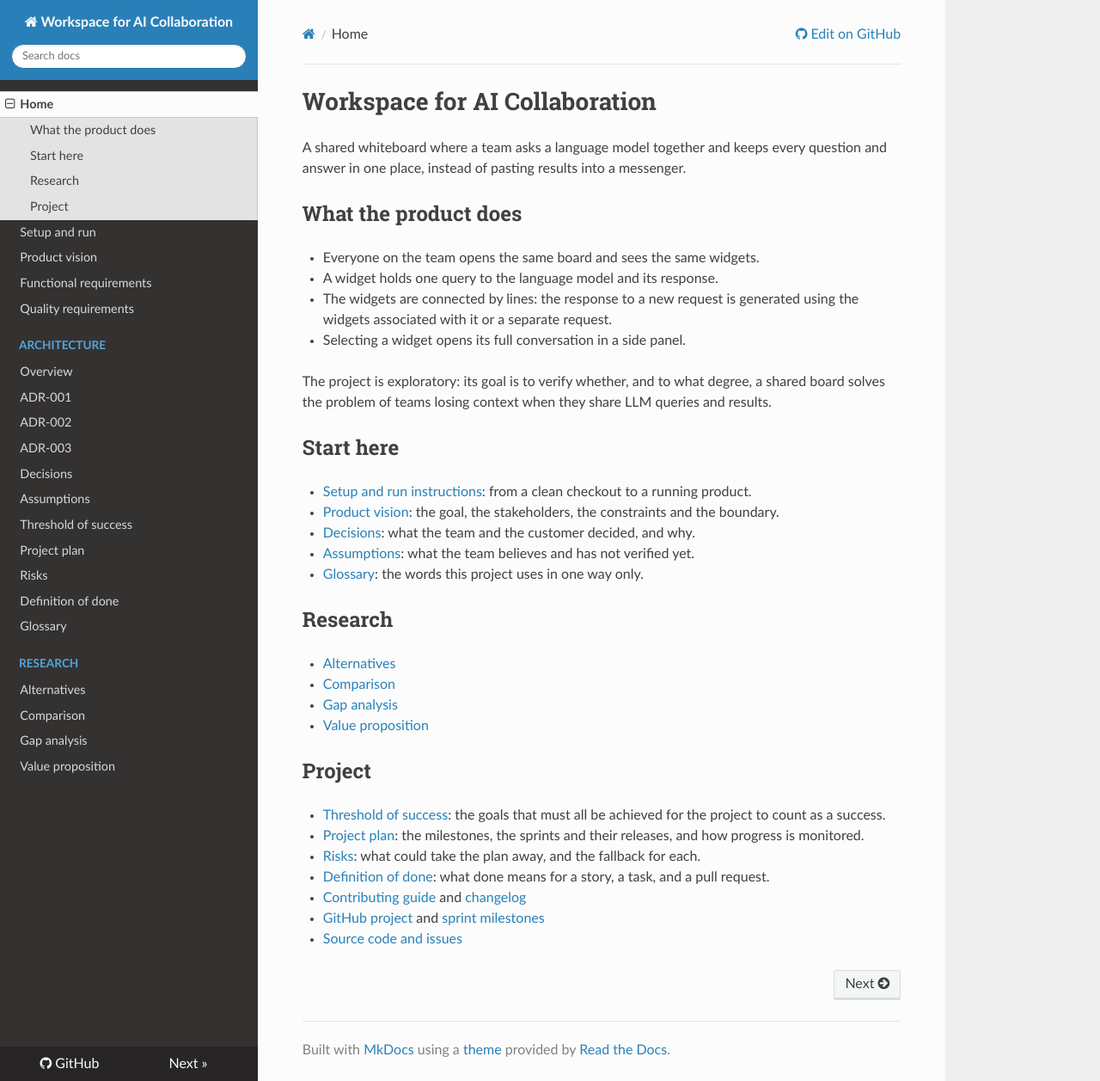
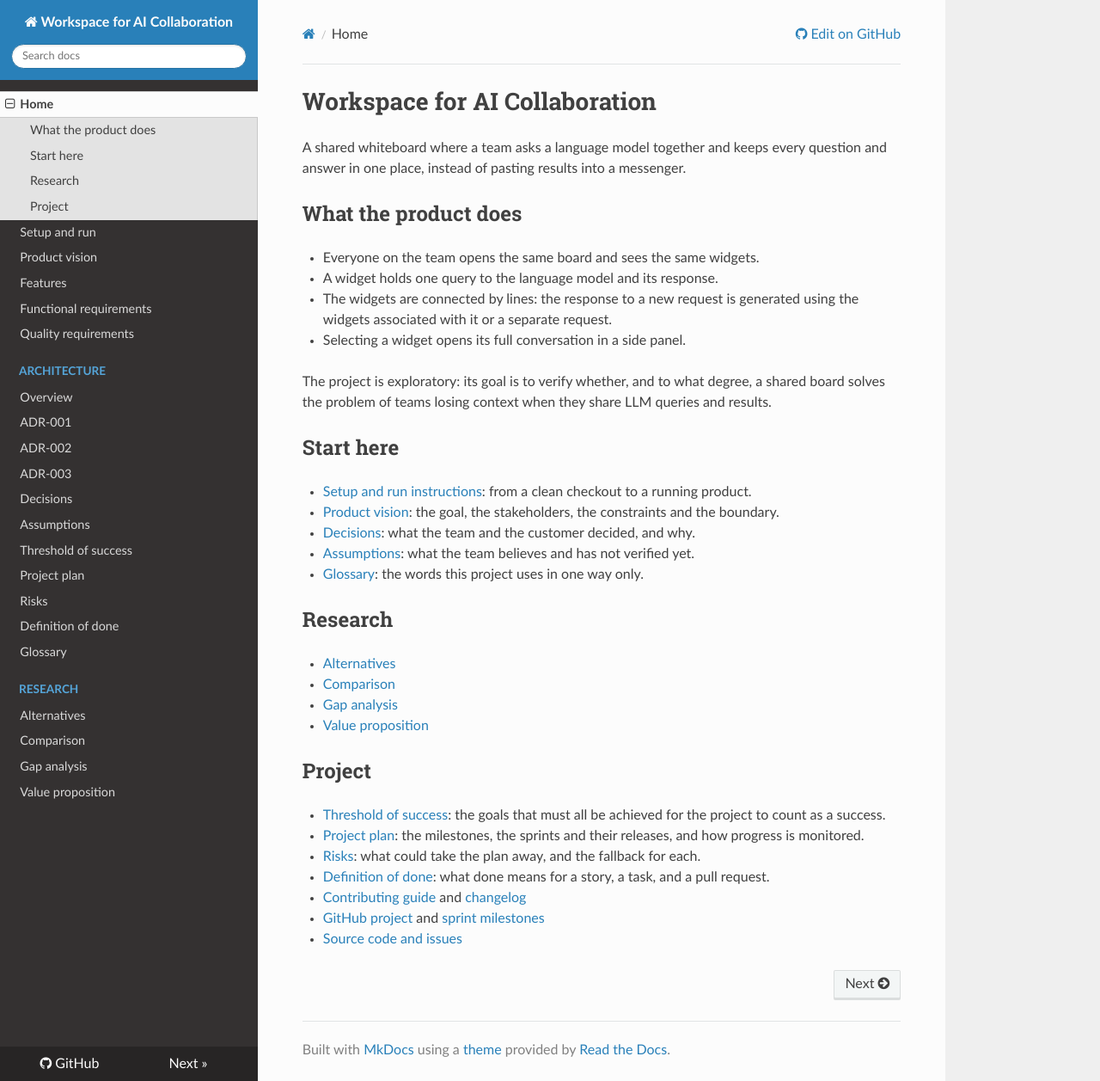
Before and after one commit to WellMadeTeam/workspace-ai-03, an MkDocs documentation site: the page built from docs/index.md, in a window 1280 px wide and 1257 px high. Shown: the whole window at 86% size. Built offline with MkDocs 1.6.1, drawn with Linux system fonts in a browser that asks for light colours; nearby versions of some CDN libraries.

Commit message:
Add 'Features' section to navigation

```diff
--- a/mkdocs.yml
+++ b/mkdocs.yml
@@ -12,6 +12,7 @@ nav:
   - Home: index.md
   - Setup and run: setup.md
   - Product vision: product-vision.md
+  - Features: features.md
   - Functional requirements: functional-requirements/README.md
   - Quality requirements: quality-requirements/README.md
   - Architecture:
```
